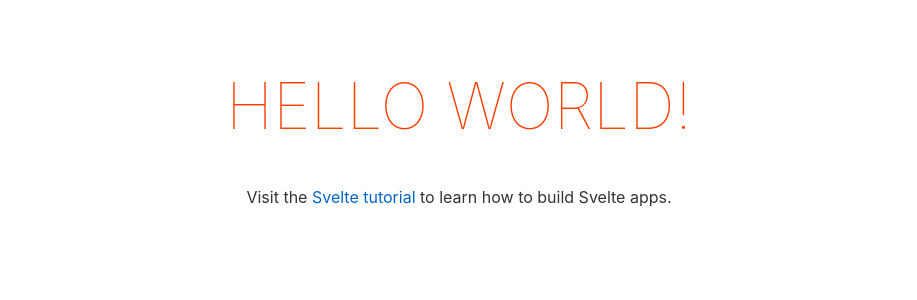
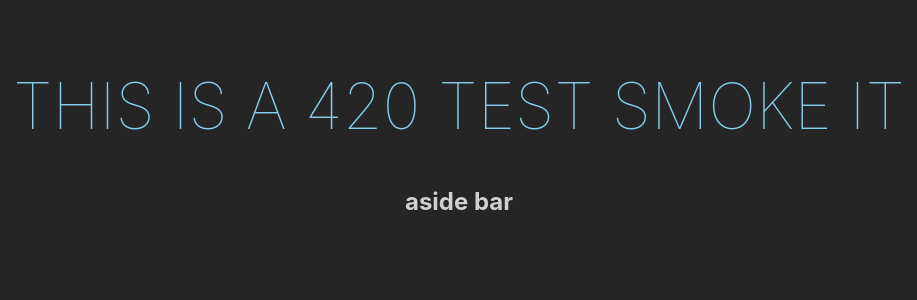
Before and after one commit to b1mind/svelte-basic, a Svelte app: page / in a window 1280 px wide. Shown: the top 300 px of the page, without its empty margins (181-1098 px from the left). Built offline with nearby package versions, Linux system fonts and the light colour scheme.

Commit message:
📦 Preprocess and autoprefix

```diff
--- a/public/global.css
+++ b/public/global.css
@@ -1,19 +1,22 @@
-html, body {
+html,
+body {
   position: relative;
   width: 100%;
   height: 100%;
 }
 
 body {
-	color: #333;
+  min-height: 100%;
+  color: #d0d0d0;
   margin: 0;
   padding: 8px;
   box-sizing: border-box;
-	font-family: -apple-system, BlinkMacSystemFont, "Segoe UI", Roboto, Oxygen-Sans, Ubuntu, Cantarell, "Helvetica Neue", sans-serif;
+  font-family: -apple-system, BlinkMacSystemFont, 'Segoe UI', Roboto, Oxygen-Sans, Ubuntu, Cantarell, 'Helvetica Neue', sans-serif;
+  background: #252525;
 }
 
 a {
-	color: rgb(0,100,200);
+  color: rgb(0, 100, 200);
   text-decoration: none;
 }
 
@@ -22,14 +25,17 @@ a:hover {
 }
 
 a:visited {
-	color: rgb(0,80,160);
+  color: rgb(0, 80, 160);
 }
 
 label {
   display: block;
 }
 
-input, button, select, textarea {
+input,
+button,
+select,
+textarea {
   font-family: inherit;
   font-size: inherit;
   -webkit-padding: 0.4em 0;
--- a/rollup.config.js
+++ b/rollup.config.js
@@ -3,8 +3,24 @@ import resolve from '@rollup/plugin-node-resolve';
 import commonjs from '@rollup/plugin-commonjs';
 import livereload from 'rollup-plugin-livereload';
 import { terser } from 'rollup-plugin-terser';
+import sveltePreprocess from 'svelte-preprocess'
+// import { preprocess } from './svelte.config'
 
 const production = !process.env.ROLLUP_WATCH;
+
+const preprocess = sveltePreprocess({
+  javascript: true,
+  scss: true,
+  pug: true,
+  postcss: {
+      plugins: [
+        require('autoprefixer')({
+          grid: 'autoplace',
+          overrideBrowserslist: ['> 1%', 'last 2 versions', 'ie >= 11'],
+        }),
+      ],
+    },
+  })
 
 function serve() {
 	let server;
@@ -40,7 +56,8 @@ export default {
 			// enable run-time checks when not in production
 			dev: !production,
 			// we'll extract any component CSS out into
-			// a separate file - better for performance
+      // a separate file - better for performance
+      preprocess: preprocess,
 			css: css => {
 				css.write('bundle.css');
 			}
--- a/src/App.svelte
+++ b/src/App.svelte
@@ -1,22 +1,41 @@
 <script>
-	export let name;
+  export let name
+  let val = 420
 </script>
 
 <main>
-	<h1>Hello {name}!</h1>
-	<p>Visit the <a href="https://svelte.dev/tutorial">Svelte tutorial</a> to learn how to build Svelte apps.</p>
+  <h1>This is a {val} test smoke it</h1>
+
+  <aside>
+    <h2>aside bar</h2>
+  </aside>
+
+  <!-- prettier-ignore -->
+  <template lang="pug">
+    +if ('name')
+      h1 Hello {name}
+      +else
+        h1 Hello enter name
+    p This is a test of the pug system
+  </template>
 </main>
 
-<style>
+<style lang="scss">
+  ::placeholder {
+    color: red;
+  }
+
   main {
     text-align: center;
     padding: 1em;
     max-width: 240px;
     margin: 0 auto;
+    h1 {
+      color: skyblue;
+    }
   }
 
   h1 {
-		color: #ff3e00;
     text-transform: uppercase;
     font-size: 4em;
     font-weight: 100;
--- a/src/main.js
+++ b/src/main.js
@@ -1,10 +1,11 @@
-import App from './App.svelte';
+import App from './App.svelte'
 
 const app = new App({
 	target: document.body,
 	props: {
-		name: 'world'
-	}
-});
+		name: 'world',
+    age: 38,
+  }
+})
 
-export default app;
+export default app
--- /dev/null
+++ b/svelte.config.js
@@ -0,0 +1,20 @@
+const sveltePreprocess = require('svelte-preprocess')
+
+const preprocess = sveltePreprocess({
+  javascript: true,
+  scss: true,
+  pug: true,
+  postcss: {
+      plugins: [
+        require('autoprefixer')({
+          grid: 'autoplace',
+          overrideBrowserslist: ['> 1%', 'last 2 versions', 'ie >= 11'],
+        }),
+      ],
+    },
+  })
+
+module.exports = {
+  preprocess: preprocess,
+  // ...other svelte options
+}
```
Also changed, not shown: package.json (+6 -1 lines), 2 other files (tests, documents, lock files or other folders). Lines whose indentation alone changed are shown as unchanged.
